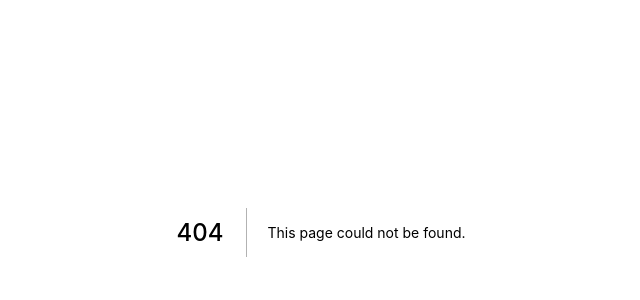
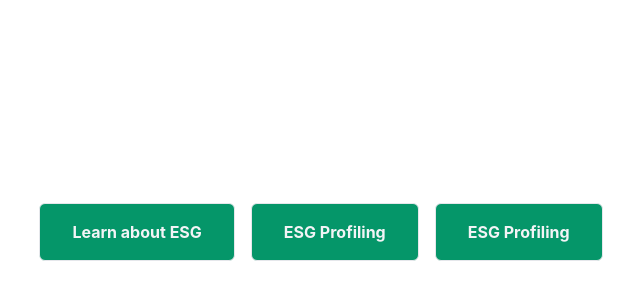
Before and after one commit to salyadav/the-green-genie, a Next.js app: page /getstarted in a window 1280 px wide. Before the commit this address had no page. Shown: the part 168-468 px from the top of the page, without its empty margins (319-959 px from the left). Built offline with nearby package versions, Linux system fonts and the light colour scheme.

Commit message:
get started

```diff
--- /dev/null
+++ b/pages/getstarted.js
@@ -0,0 +1,14 @@
+import styles from '../styles/Home.module.css'
+import Button from '../components/Button'
+
+export default function GetStarted() {
+  return (
+    <div className={styles.container}>
+        <div className="flex">
+            <Button onClick={() => window.location.href='/esgprofile'}>Learn about ESG</Button>
+            <Button onClick={() => window.location.href='/esgprofile'}>ESG Profiling</Button>
+            <Button onClick={() => window.location.href='/esgprofile'}>ESG Profiling</Button>
+        </div>
+    </div>
+  )
+};
```
